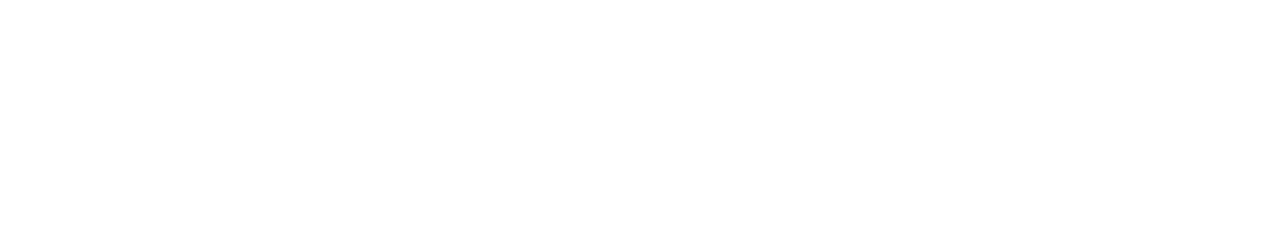
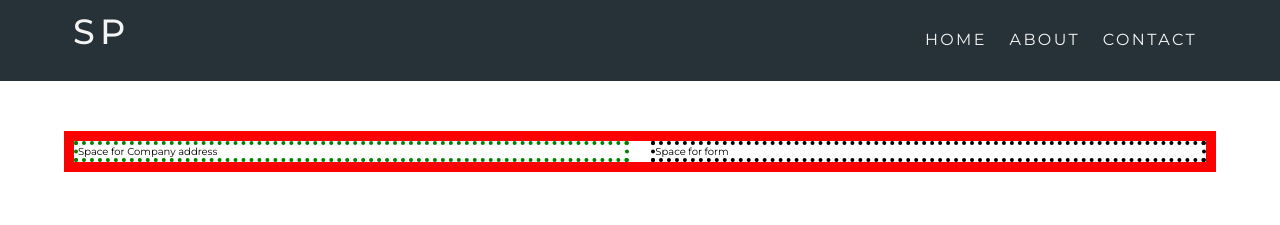
Before and after one commit to shankarpandey7230/CSSP1, a plain HTML site: page contact.html in a window 1280 px wide. Drawn offline with Linux system fonts and the light colour scheme.

Commit message:
building layout for contact  page

```diff
--- a/contact.html
+++ b/contact.html
@@ -0,0 +1,33 @@
+<!DOCTYPE html>
+<html lang="en">
+  <head>
+    <meta charset="UTF-8" />
+    <meta name="viewport" content="width=device-width, initial-scale=1" />
+    <link href="./css/style.css" rel="stylesheet" />
+    <script
+      src="https://kit.fontawesome.com/4b55b78df9.js"
+      crossorigin="anonymous"
+    ></script>
+    <title>Document</title>
+  </head>
+  <body>
+    <nav class="navbar bg-dark">
+      <div class="container">
+        <h1 class="logo lg-heading text-light">SP</h1>
+        <ul class="nav-items">
+          <li class="nav-item"><a href="./index.html">Home</a></li>
+          <li class="nav-item"><a href="./about.html">About</a></li>
+          <li class="nav-item"><a href="./contact.html">Contact</a></li>
+        </ul>
+      </div>
+    </nav>
+    <section class="contact-form">
+      <div class="container">
+        <div class="form-wrapper">
+          <div class="company-address">Space for Company address</div>
+          <form action="" class="form">Space for form</form>
+        </div>
+      </div>
+    </section>
+  </body>
+</html>
--- a/css/style.css
+++ b/css/style.css
@@ -333,3 +333,26 @@ h3 {
   display: block;
   clear: both;
 }
+/* ##########contact page styling ############# */
+
+.contact-form {
+  padding: 5rem 0;
+}
+.form-wrapper {
+  border: 10px solid red;
+}
+.company-address {
+  border: 4px dotted green;
+  width: 49%;
+  float: left;
+}
+.form {
+  border: 4px dotted black;
+  width: 49%;
+  float: right;
+}
+.form-wrapper::after {
+  content: "";
+  display: block;
+  clear: both;
+}
```
